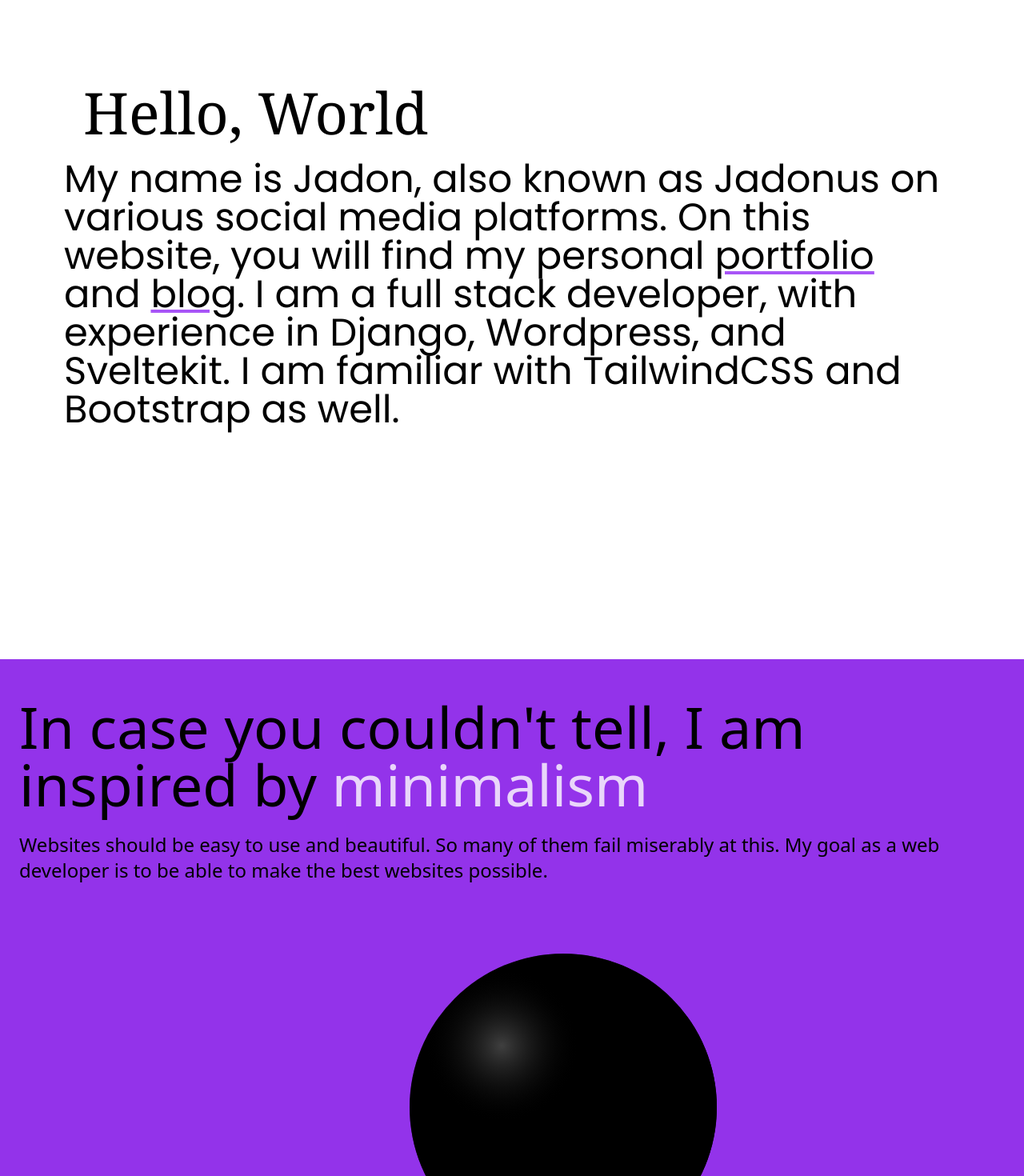
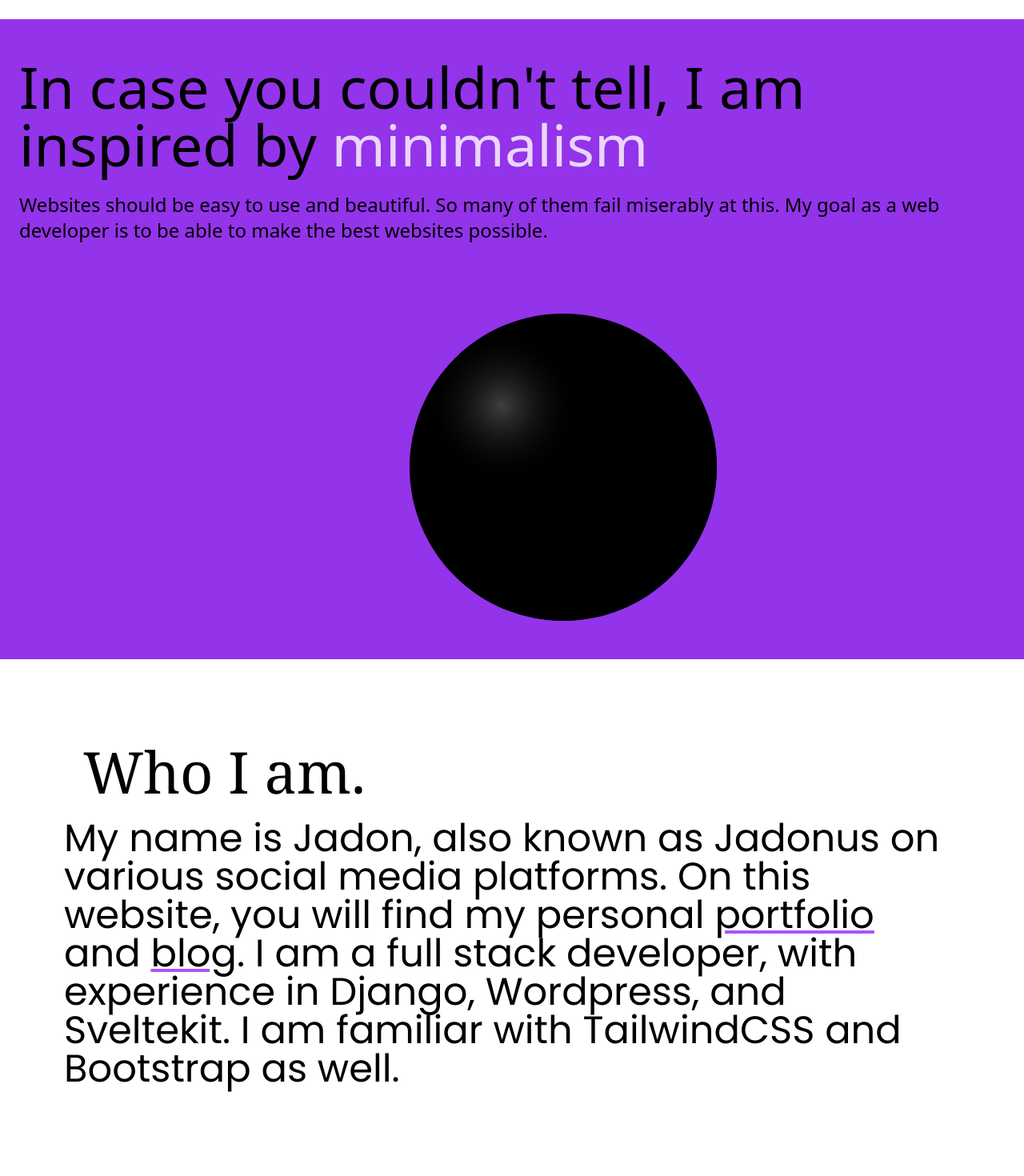
Before and after one commit to Jadonus/newhome, a SvelteKit app: page / in a window 1280 px wide. Shown: the top 1470 px of the page at 80% size. Built offline with nearby package versions, Linux system fonts and the light colour scheme; a web font is replaced by a local one; what tailwindcss-animated would draw is missing.

Commit message:
carry on

```diff
--- a/src/routes/+page.svelte
+++ b/src/routes/+page.svelte
@@ -16,29 +16,6 @@
 <link href="https://fonts.cdnfonts.com/css/atakana-sarif" rel="stylesheet" />
 <meta name="viewport" content="width=device-width, initial-scale=1.0" />
 
-<body class="dark:bg-black dark:text-white antialiased">
-  <main class="animate-fade-right p-4 sm:p-8 md:p-12 lg:p-16 xl:p-20 h-screen">
-    <h1
-      class=" m-6 title text-3xl sm:text-4xl md:text-5xl lg:text-6xl xl:text-7xl"
-    >
-      Hello, World
-    </h1>
-    <p class="mt-4 text-xl sm:text-2xl md:text-3xl lg:text-4xl xl:text-5xl">
-      My name is Jadon, also known as Jadonus on various social media platforms.
-      On this website, you will find my personal
-      <a
-        class="underline decoration-purple-500 hover:bg-purple-500 transition ease-in-out duration-300"
-        href="/portfolio">portfolio</a
-      >
-      and
-      <a
-        class="underline decoration-purple-500 hover:bg-purple-500 transition ease-in-out duration-300"
-        href="/blog">blog</a
-      >. I am a full stack developer, with experience in Django, Wordpress, and
-      Sveltekit. I am familiar with TailwindCSS and Bootstrap as well.
-    </p>
-  </main>
-
 <div class="h-screen bg-purple-600">
   <h1
     class="pt-12 m-6 text-3xl sm:text-4xl md:text-5xl lg:text-6xl xl:text-7xl"
@@ -51,9 +28,9 @@
   <p
     class="m-6 mt-4 text-xl sm:text-2xl md:text-2xl lg:text-2xl xl:text-2xl mb-24"
   >
-      Websites should be easy to use and beautiful. So many of them fail
-      miserably at this. My goal as a web developer is to be able to make the
-      best websites possible.
+    Websites should be easy to use and beautiful. So many of them fail miserably
+    at this. My goal as a web developer is to be able to make the best websites
+    possible.
   </p>
   <div class=" bg-purple-600 relative">
     <svg
@@ -120,18 +97,47 @@
     >
   </div>
 </div>
+
+<body class="dark:bg-black dark:text-white antialiased">
+  <main class="animate-fade-right p-4 sm:p-8 md:p-12 lg:p-16 xl:p-20">
+    <h1
+      class=" m-6 title text-3xl sm:text-4xl md:text-5xl lg:text-6xl xl:text-7xl"
+    >
+      Who I am.
+    </h1>
+    <p
+      class="mt-4 pb-24 text-xl sm:text-2xl md:text-3xl lg:text-4xl xl:text-5xl"
+    >
+      My name is Jadon, also known as Jadonus on various social media platforms.
+      On this website, you will find my personal
+      <a
+        class="underline decoration-purple-500 hover:bg-purple-500 transition ease-in-out duration-300"
+        href="/portfolio">portfolio</a
+      >
+      and
+      <a
+        class="underline decoration-purple-500 hover:bg-purple-500 transition ease-in-out duration-300"
+        href="/blog">blog</a
+      >. I am a full stack developer, with experience in Django, Wordpress, and
+      Sveltekit. I am familiar with TailwindCSS and Bootstrap as well.
+    </p>
+  </main>
+
   <h1
     class="m-6 pt-16 title text-3xl sm:text-4xl md:text-5xl lg:text-6xl xl:text-7xl"
   >
     Contact Me
   </h1>
     <form action="https://api.staticforms.xyz/submit" method="post">
+
+<div class="m-12">
       <input
         class="m-2 dark:bg-black bg-white border-bottom border-b-4 mt-4 text-xl sm:text-2xl md:text-3xl lg:text-4xl xl:text-5x"
         type="text"
         name="name"
         placeholder="Your Name"
       /><br />
+
       <input
         class="m-2 dark:bg-black bg-white border-bottom border-b-4 mt-4 text-xl sm:text-2xl md:text-3xl lg:text-4xl xl:text-5x"
         type="text"
@@ -152,7 +158,11 @@
       />
       <input type="hidden" name="subject" value="Contact Me!" />
       <input type="hidden" name="replyTo" value="@" />
-    <input type="hidden" name="redirectTo" value="https://jadong.vercel.app" />
+      <input
+        type="hidden"
+        name="redirectTo"
+        value="https://jadong.vercel.app"
+      />
       <input
         class="bg-purple-600 rounded-lg p-2 mx-6"
         type="submit"
@@ -161,7 +171,8 @@
     </form>
 
     <p class="">Made with ❤️ by Jadon Gearhart - 2023</p>
-</body>
+  </body
+>
 
 <style>
   main {
```
Lines whose indentation alone changed are shown as unchanged.
